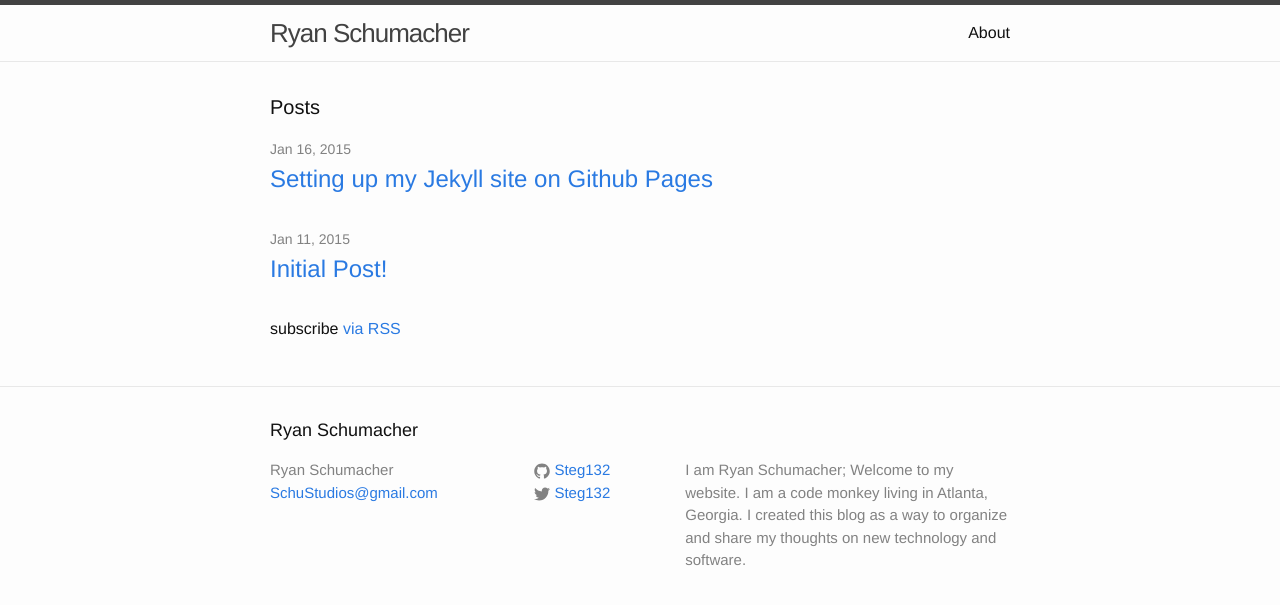
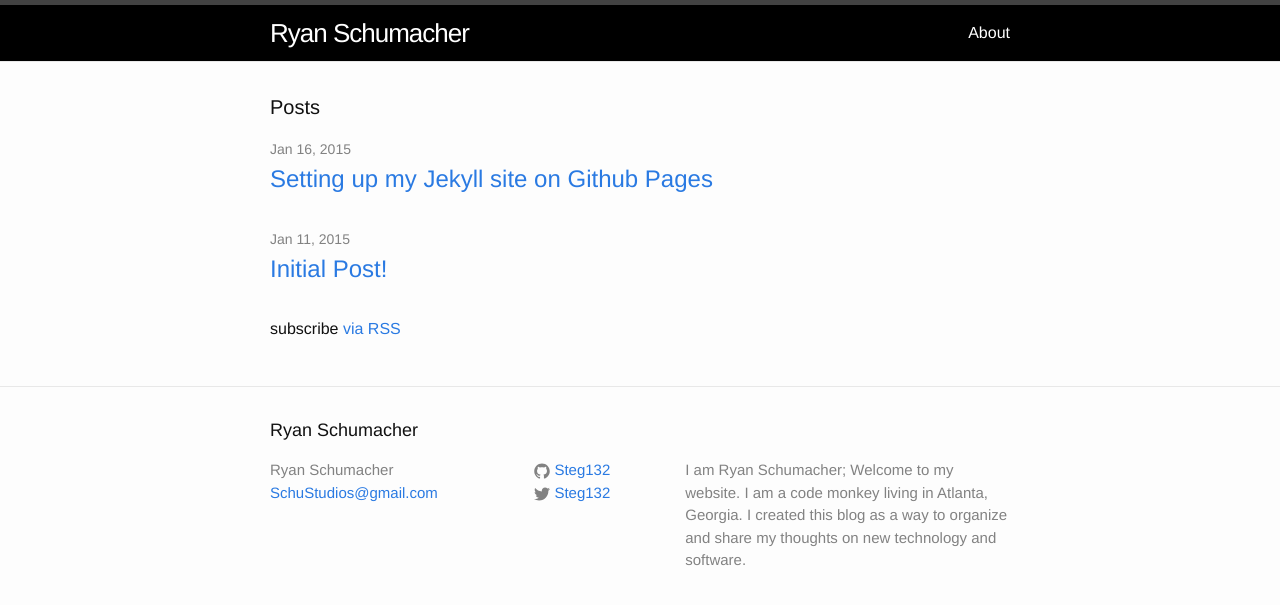
Before and after one commit to schustudios/schustudios.github.io, a Jekyll site: the page built from index.html, in a window 1280 px wide. Shown: the top 605 px of the page. Built offline with Jekyll 4.4.1, drawn with Linux system fonts in a browser that asks for light colours; nearby versions of some CDN libraries.

Commit message:
Inverting header colors

```diff
--- a/_sass/_layout.scss
+++ b/_sass/_layout.scss
@@ -32,7 +32,11 @@
     }
 
     .page-link {
-        color: $text-color;
+        color: #fff; //was $text-color;
+        @include media-query($on-palm) {
+            color: $text-color;
+        }
+
         line-height: $base-line-height;
 
         // Gaps between nav items, but not on the first one
--- a/css/main.scss
+++ b/css/main.scss
@@ -63,4 +63,15 @@ $on-laptop:        800px;
   transform: scale(2);
 }
 
+.site-header {
+  background-color: #000
+}
+
+.site-title  {
+  color: #fff;
+  &:visited {
+    color: #fff;
+  }
+}
+
 // end custom content
```
